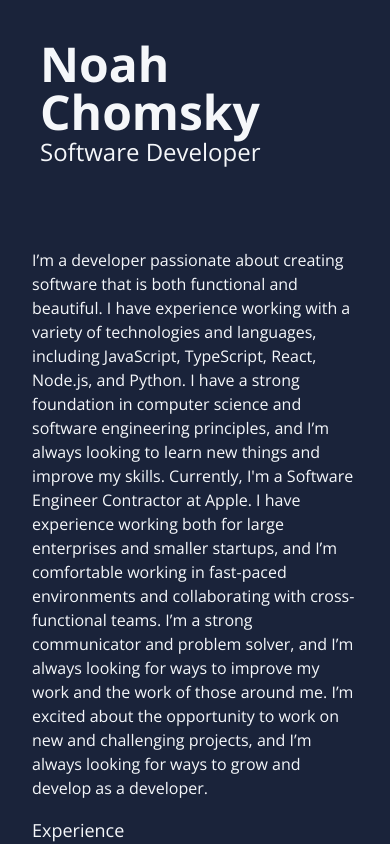
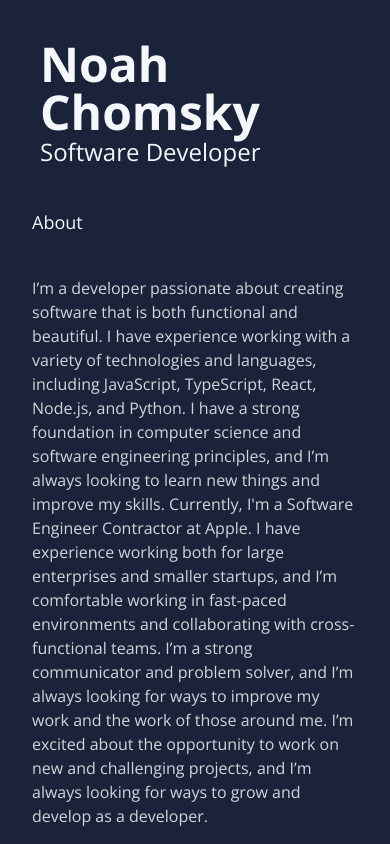
Before and after one commit to nchomsky/portfolio-V2, a Next.js app: page / in a window 390 px wide. Shown: the top 844 px of the page. Built offline with nearby package versions, Linux system fonts and the light colour scheme.

Commit message:
Make Scrolling available across full Document

```diff
--- a/src/app/page.tsx
+++ b/src/app/page.tsx
@@ -8,21 +8,24 @@ const testText = `I’m a developer passionate about creating software that is b
 
 export default function Home() {
   return (
-    <div className="flex flex-col h-screen lg:flex-row ">
-      <div className="h-screen lg:sticky lg:top-0 lg:w-1/2">
+    <div className="flex flex-col lg:flex-row">
+      {/* Left Side */}
+      <div className="lg:h-screen lg:sticky lg:top-0 lg:w-1/2">
         <div className="m-10 lg:m-20">
           <h1 className="text-5xl font-bold lg:text-6xl">Noah Chomsky</h1>
           <h2 className="text-2xl lg:text-3xl">Software Developer</h2>
         </div>
       </div>
-      <div className="h-screen lg:overflow-y-auto lg:w-1/2">
-        <section id="about" className="lg:mr-25">
-          <div className="mt-10 lg:mt-20 my-4 mx-8">
+      {/* Right Side */}
+      <div className="lg:min-h-screen lg:overflow-y-auto lg:w-1/2">
+        <section id="about" className="lg:mr-4">
+        <h2 className="ml-8 text-lg lg:hidden">About</h2>
+          <div className="mt-10 lg:mt-20 my-4 mx-8 text-secondary">
             <p>{testText}</p>
           </div>
         </section>
-        <section id="experiences" className="lg:mr-25">
-          <h2 className="mx-8 text-lg lg:hidden">Experience</h2>
+        <section id="experiences" className="lg:mr-4">
+          <h2 className="ml-8 text-lg lg:hidden">Experience</h2>
           {experiences.map((experience, index )=> (
             <ExperienceCard key={index} experience={experience} />
           ))}
```
Also changed, not shown: src/app/globals.css (line endings or trailing spaces).
